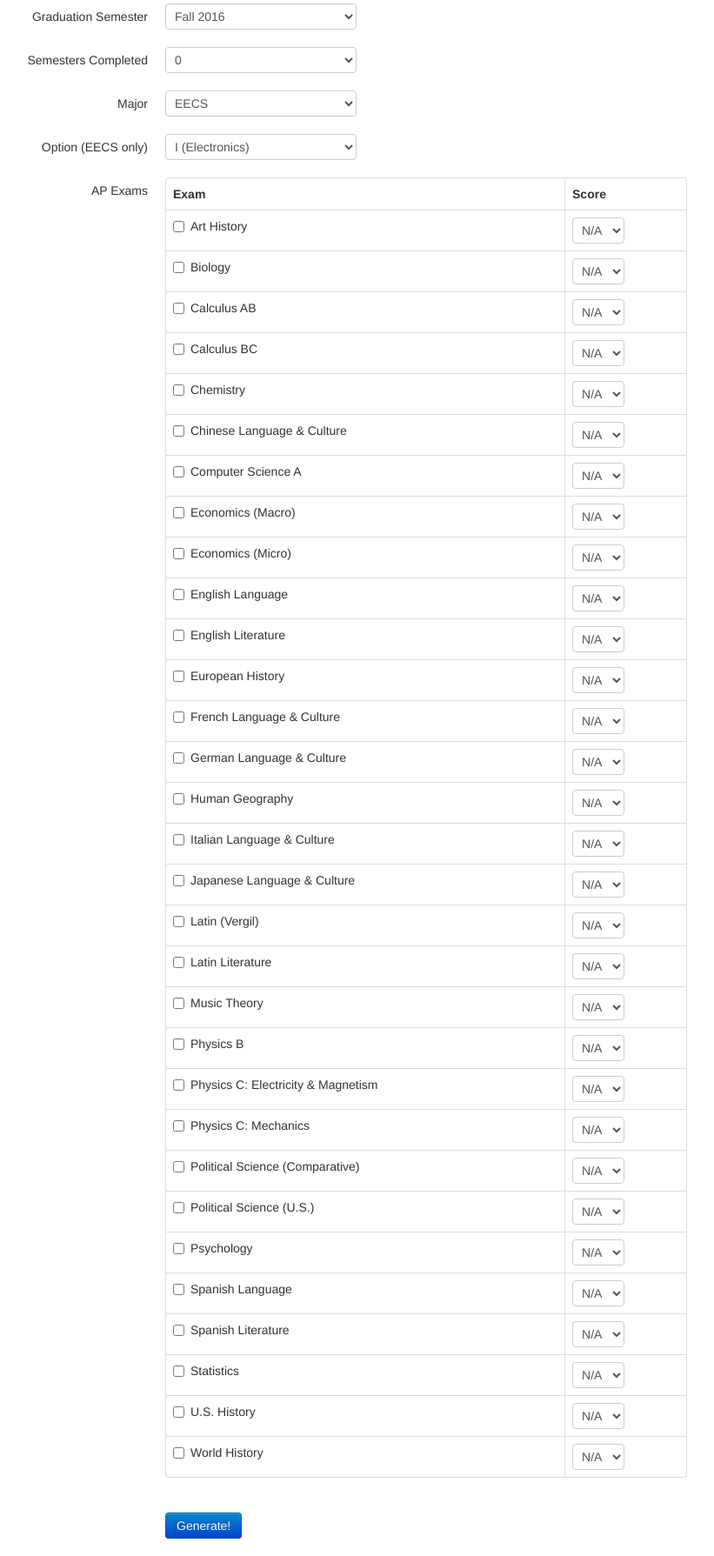
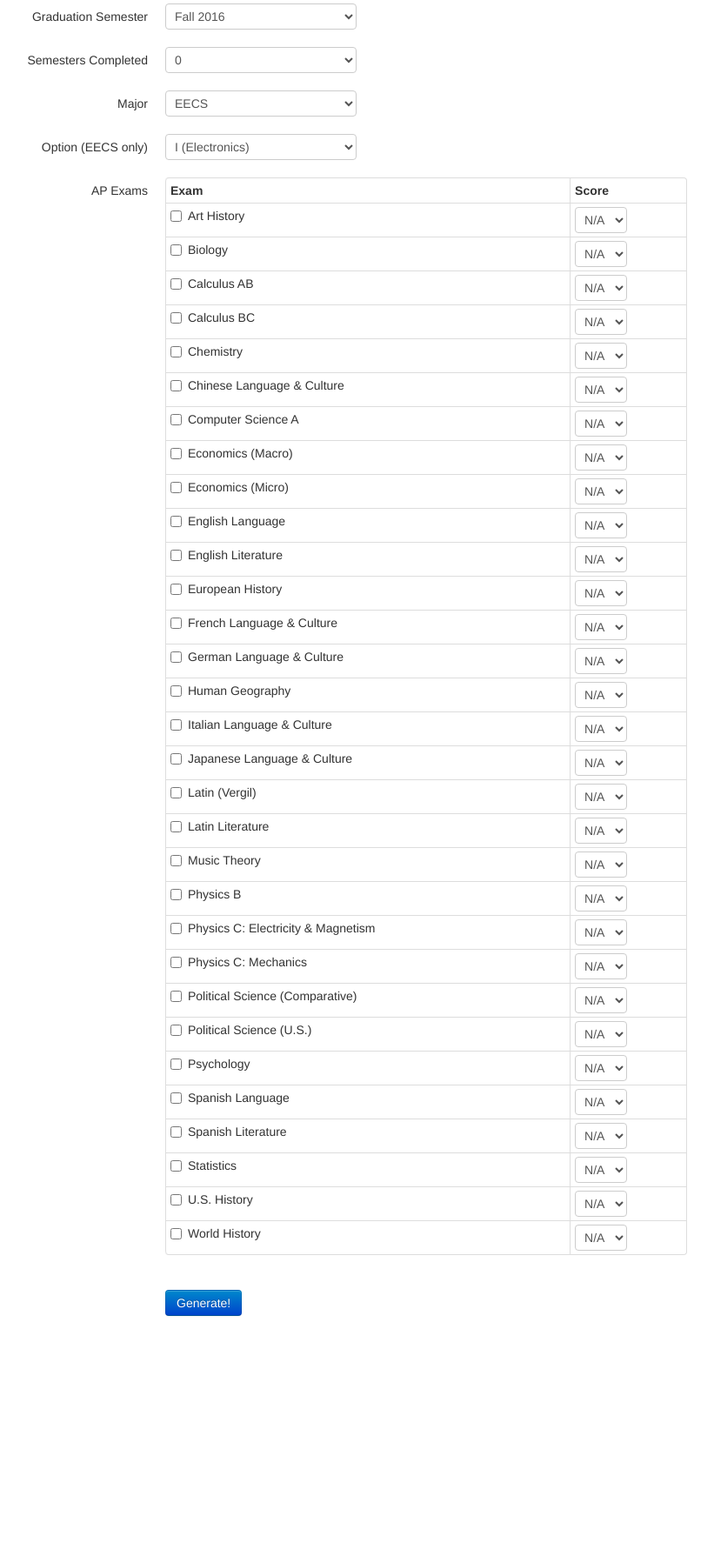
Before and after one commit to mvc-us/DegreeBuilder, a Flask app: page / in a window 1280 px wide. Shown: the part 156-1945 px from the top of the page at 87% size, without its empty margins (240-1061 px from the left). After the commit the page ends 1669 px from the top, so only its background shows below. Run offline with Flask 2, Linux system fonts and the light colour scheme.

Commit message:
made table nicer

```diff
--- a/templates/index.html
+++ b/templates/index.html
@@ -62,7 +62,7 @@
       <div class="control-group">
 	<label class="control-label" for="exams">AP Exams</label>
 	<div class="controls">
-	  <table class="table table-bordered">
+	  <table class="table table-bordered table-condensed table-hover">
 	    <thead>
 	      <tr>
 		<th>Exam</th>
```
